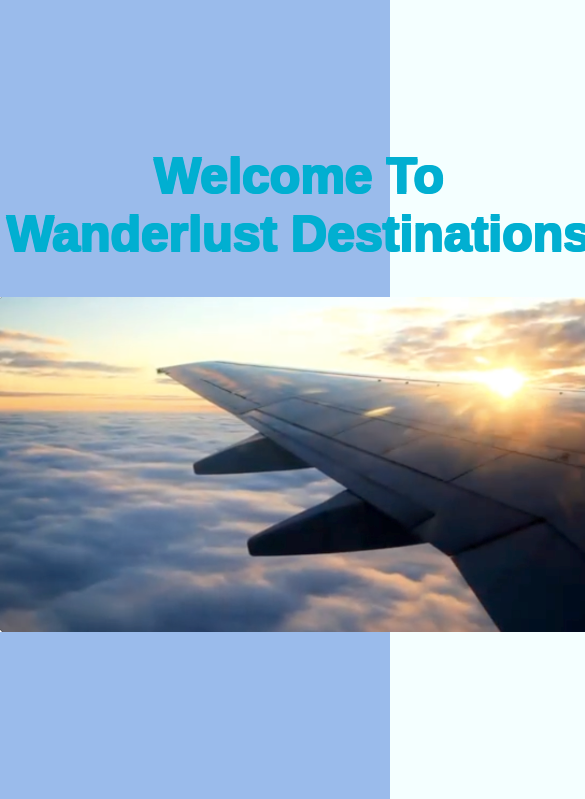
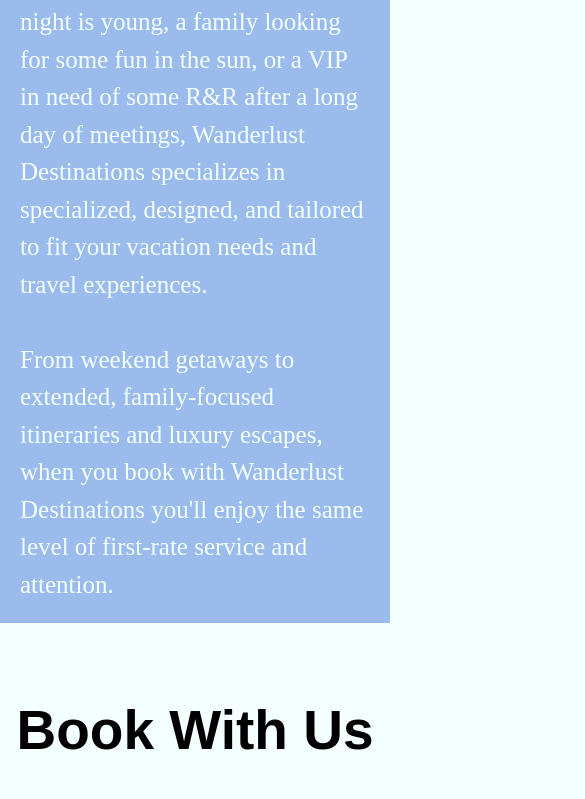
Before and after one commit to i-do-declare92/wanderLust, a plain HTML site: page index.html in a window 390 px wide. Shown: the part 833-1632 px from the top of the page, 585 px wide, since content can reach past the window. Drawn offline with Linux system fonts and the light colour scheme.

Commit message:
head-box section and booking section complete

```diff
--- a/style.css
+++ b/style.css
@@ -185,15 +185,10 @@
     margin-top: 20px;
 }
 
-#plane {
-    display: absolute;
-}
-
 /*End of First Section and Beginning of Second Section*/
 #book-head{
     font-family: 'Questrial', sans-serif;
     font-weight: bold;
-    font-size: 75px;
     text-decoration: wavy;
 
 }
@@ -739,6 +734,14 @@
 
 @media only screen and (max-width: 768px) {
 
+    /* Start of general mobile css */
+
+    .section-head {
+        font-size: 55px;
+    }
+
+    /* End of general mobile css */
+
     /* Start of mobile nav */
     .nav {
         display: none;
@@ -834,4 +837,31 @@
     }
 
     /* End of mobile video section */
+
+    /* Start of mobile header section */
+
+    .head-box {
+        display: block;
+        width: 100%;
+    }
+
+    #head-pic {
+        width: 100%;
+    }
+
+    #plane {
+        width: 100%;
+    }
+
+    #new-title {
+        margin: 0;
+    }
+
+    #para {
+        padding: 20px;
+        font-size: 25px;
+    }
+
+    /* End of mobile header section */
+
 }
```
